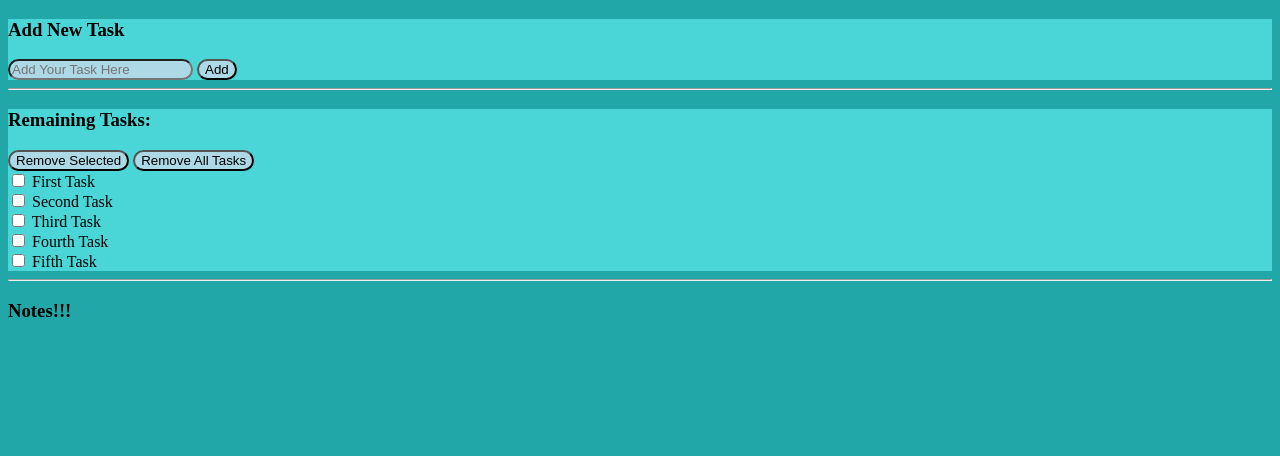
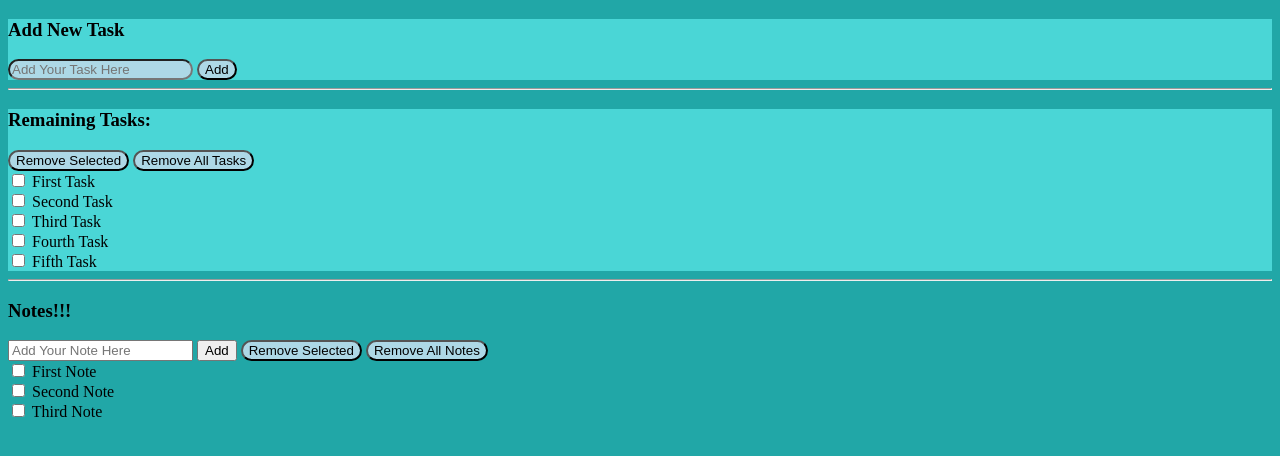
Before and after one commit to IvannaGotsova/ToDoTasks, a plain HTML site: page index.html in a window 1280 px wide. Drawn offline with Linux system fonts and the light colour scheme.

Commit message:
Added html for bottom part

```diff
--- a/index.html
+++ b/index.html
@@ -42,12 +42,30 @@
                 <input type="checkbox" id="fifth-task">
                 <label for="fifth-task">Fifth Task</label>
             </div>
-
         </div>
     </section>
     <hr>
     <section class="AppBottomPart">
         <h3>Notes!!!</h3>
+        <input id="AppBottomPartInput" type="text"
+            placeholder="Add Your Note Here" />
+        <button type="button" id="AppBottomPartButton">Add</button>
+        <button type="button" id="AppMiddlePartAllButton">Remove Selected</button>
+        <button type="button" id="AppMiddlePartSelectedButton">Remove All Notes</button>
+        <div class="AppNotesContainer">
+            <div class="AppNoteContainer">
+                <input type="checkbox" id="first-note">
+                <label for="first-note">First Note</label>
+            </div>
+            <div class="AppNoteContainer">
+                <input type="checkbox" id="second-note">
+                <label for="second-note">Second Note</label>
+            </div>
+            <div class="AppNoteContainer">
+                <input type="checkbox" id="third-note">
+                <label for="third-note">Third Note</label>
+            </div>
+        </div>
     </section>
 </body>
 </html>
```
